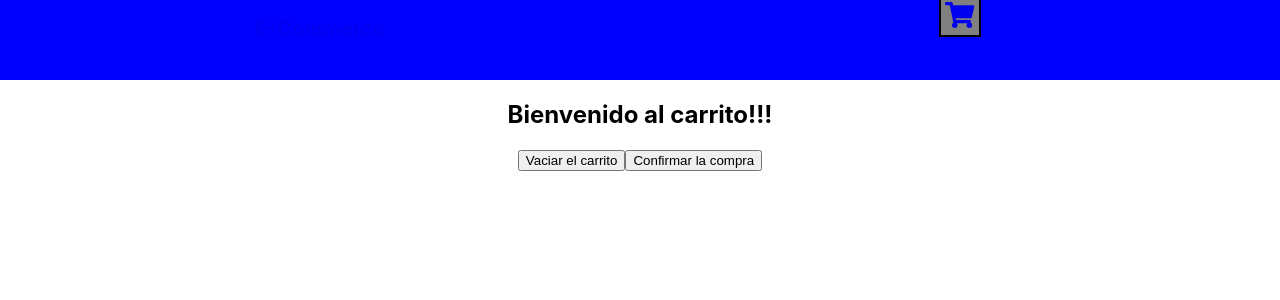
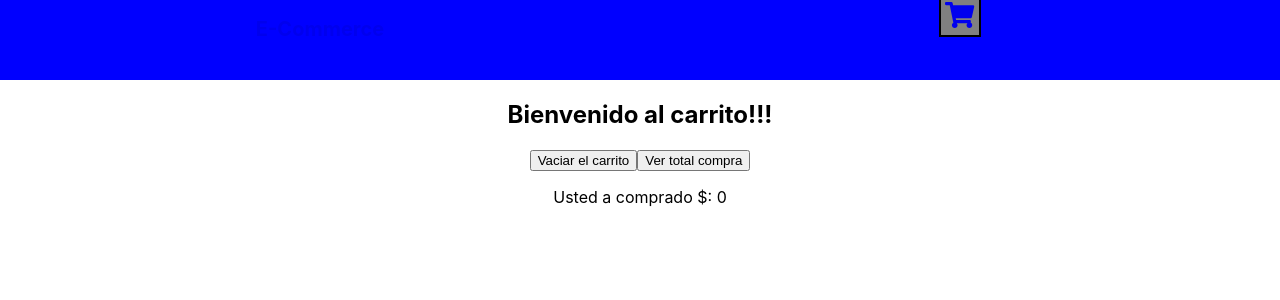
Before and after one commit to BladeRunner24/Proyecto-React, a React (Create React App) app: page /carrito in a window 1280 px wide. Shown: the top 300 px of the page. Built offline with nearby package versions, Linux system fonts and the light colour scheme.

Commit message:
Update cart.js

```diff
--- a/src/components/cart.js
+++ b/src/components/cart.js
@@ -3,7 +3,7 @@ import  {UserCartContext} from '../context/cartContext.js';
 
 export default function Cart() {
 
-    const {cart, clean, remove} = UserCartContext();
+    const {cart, clean, remove, totalCompra, sum} = UserCartContext();
     console.log(cart);
 
 
@@ -13,11 +13,12 @@ export default function Cart() {
         <h2>Bienvenido al carrito!!!</h2>
         <div>
             {cart.map(item => {
-                return <li><p>Usted compro {item.numero} bicicletas {item.nombre}</p><button onClick={remove}>X</button></li>;
+                return <li><p>Usted compro {item.numero} bicicletas {item.id} precio x unidad {item.precio}</p><button onClick = {() => {remove(item)}}>Eliminar</button></li>;
             })}
             <button onClick={clean}>Vaciar el carrito </button>
-            <button>Confirmar la compra</button>
+            <button onClick = {totalCompra}>Ver total compra</button>
         </div>
+        <p>Usted a comprado $: {sum}</p>
         </>
     )
 
```
